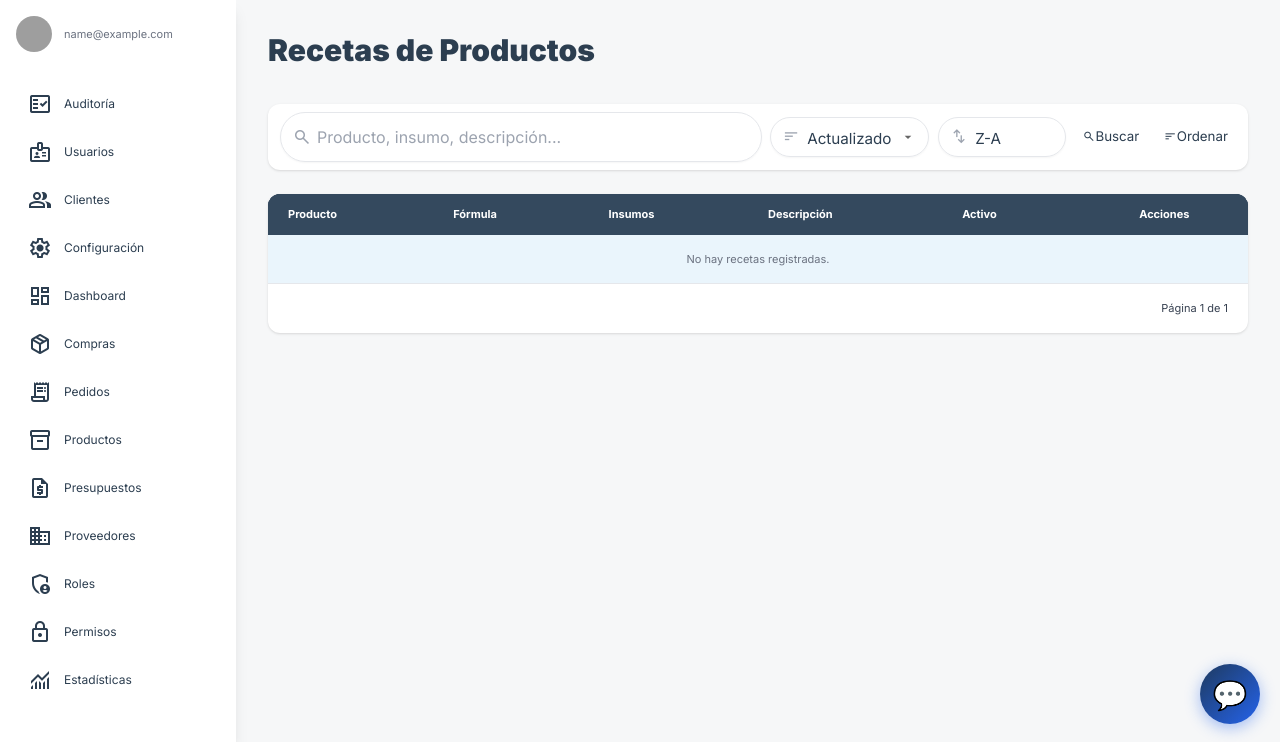
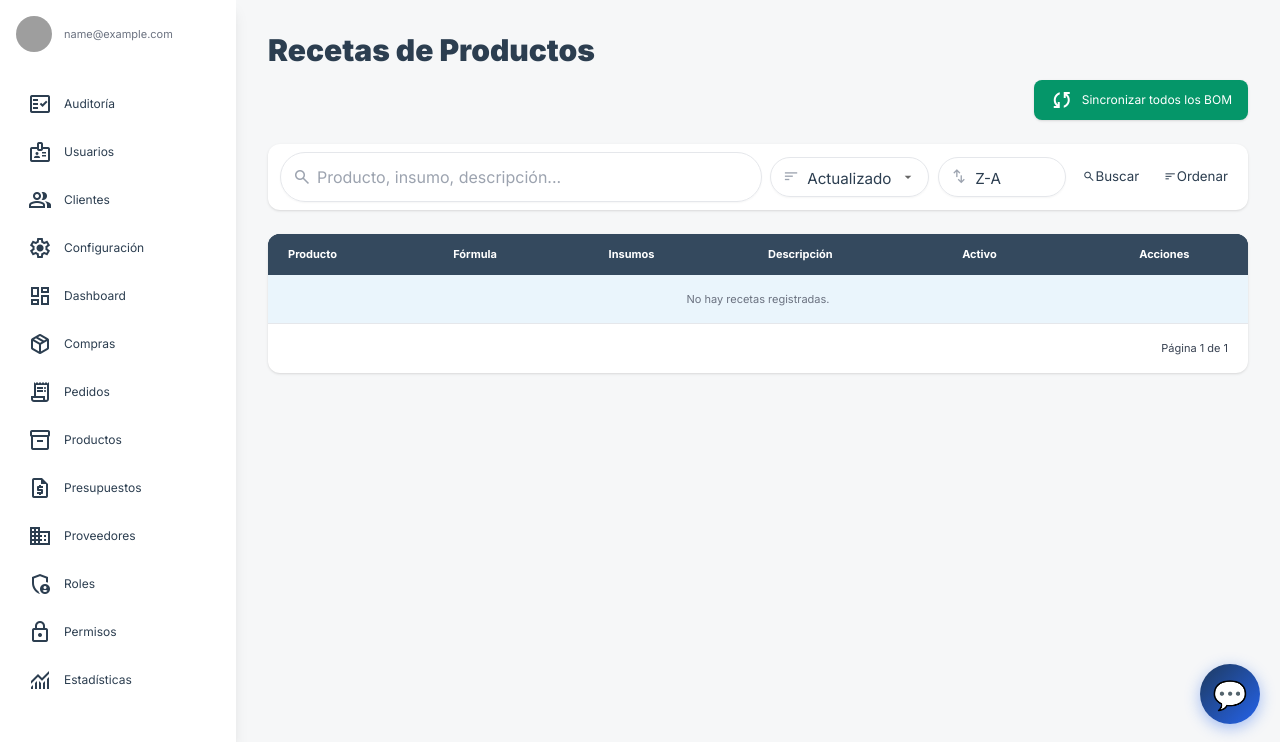
Before and after one commit to 6luciano3/imprenta_tucan, a Django app: page /configuracion/recetas/ in a window 1280 px wide. Shown: the part 56-798 px from the top of the page. Run offline with Django 4.2, Linux system fonts and the light colour scheme; the visitor is signed in with stand-in values (Sample User, id 1); data that the repository does not hold is empty; parts of the project's set-up code (start-up, migrations or seed data) failed here and were passed over; some libraries are stand-ins or nearby versions; grey boxes are pictures that could not be loaded.

Commit message:
Ajustes en Receta del Producto

```diff
--- a/proyec_imprenta/imprenta_tucan/configuracion/templates/configuracion/receta_producto_form.html
+++ b/proyec_imprenta/imprenta_tucan/configuracion/templates/configuracion/receta_producto_form.html
@@ -4,6 +4,7 @@
   <h2 class="text-xl font-bold mb-6">{{ form.instance.pk|yesno:"Editar Receta,Nueva Receta" }}</h2>
   <form method="post" class="space-y-5">
     {% csrf_token %}
+    {% if next %}<input type="hidden" name="next" value="{{ next }}">{% endif %}
     <div>
       <label for="id_producto" class="block font-semibold mb-1">Producto</label>
       {{ form.producto }}
--- a/proyec_imprenta/imprenta_tucan/configuracion/templates/configuracion/receta_producto_list.html
+++ b/proyec_imprenta/imprenta_tucan/configuracion/templates/configuracion/receta_producto_list.html
@@ -2,7 +2,16 @@
 
 {% block list_icon %}{% endblock %}
 {% block list_title_text %}Recetas de Productos{% endblock %}
-{% block new_button %}{% endblock %}
+{% block new_button %}
+<form method="POST" action="{% url 'sync_bom_all' %}" onsubmit="return confirm('¿Sincronizar el BOM de TODAS las recetas? Esto actualizará los Insumos Requeridos de todos los productos.')">
+  {% csrf_token %}
+  <button type="submit"
+          class="flex items-center gap-2 bg-emerald-600 text-white px-4 py-2 rounded-lg shadow hover:bg-emerald-700">
+    <span class="material-symbols-outlined">sync</span>
+    Sincronizar todos los BOM
+  </button>
+</form>
+{% endblock %}
 {% block search_placeholder %}Producto, insumo, descripción...{% endblock %}
 {% block clear_url %}{% url 'receta_producto_list' %}{% endblock %}
 {% block order_fields_options %}
@@ -42,8 +51,18 @@
                 <td class="py-2 px-5">{{ receta.descripcion|default:'-' }}</td>
                 <td class="py-2 px-5">{{ receta.activo|yesno:"Sí,No" }}</td>
                 <td class="py-2 px-5 text-center">
+                    <a href="{% url 'gestionar_receta' receta.producto.idProducto %}"
+                         class="px-3 py-1 bg-indigo-500 text-white rounded hover:bg-indigo-600 transition text-xs inline-flex items-center justify-center"
+                         title="Ver BOM del producto">
+                        <span class="material-symbols-outlined text-base">format_list_bulleted</span>
+                    </a>
+                    <a href="{% url 'sync_bom_one' receta.pk %}"
+                         class="px-3 py-1 bg-emerald-500 text-white rounded hover:bg-emerald-600 transition text-xs inline-flex items-center justify-center ml-2"
+                         title="Sincronizar Insumos Requeridos de este producto">
+                        <span class="material-symbols-outlined text-base">sync</span>
+                    </a>
                     <a href="{% url 'receta_producto_update' receta.pk %}"
-                         class="px-3 py-1 bg-yellow-400 text-white rounded hover:bg-yellow-500 transition text-xs inline-flex items-center justify-center">
+                         class="px-3 py-1 bg-yellow-400 text-white rounded hover:bg-yellow-500 transition text-xs inline-flex items-center justify-center ml-2">
                         <span class="material-symbols-outlined text-base">edit</span>
                     </a>
                     <a href="{% url 'receta_producto_delete' receta.pk %}"
--- a/proyec_imprenta/imprenta_tucan/configuracion/urls.py
+++ b/proyec_imprenta/imprenta_tucan/configuracion/urls.py
@@ -27,6 +27,8 @@ urlpatterns = [
     path('recetas/<int:pk>/editar/', views.receta_producto_update, name='receta_producto_update'),
     path('recetas/<int:pk>/eliminar/', views.receta_producto_delete, name='receta_producto_delete'),
     path('recetas/<int:pk>/editar_formula/', views.receta_producto_update_formula, name='receta_producto_update_formula'),
+    path('recetas/sync-bom/', views.sync_bom_all, name='sync_bom_all'),
+    path('recetas/<int:pk>/sync-bom/', views.sync_bom_one, name='sync_bom_one'),
     path('parametros/', parametros_automatizacion, name='parametros_automatizacion'),
     path('automatizacion-compras/', views.automatizacion_compras_config, name='automatizacion_compras_config'),
 ]
--- a/proyec_imprenta/imprenta_tucan/configuracion/views.py
+++ b/proyec_imprenta/imprenta_tucan/configuracion/views.py
@@ -1,4 +1,5 @@
 from django.http import HttpResponseRedirect
+from django.contrib import messages
 from permisos.decorators import requiere_permiso
 
 from django.shortcuts import redirect
@@ -398,31 +399,60 @@ def receta_producto_list(request):
     })
 
 
+def _sync_bom_desde_receta_config(receta):
+    """Sincroniza ProductoInsumo (BOM) a partir del M2M de RecetaProducto.
+    - Crea entradas faltantes con cantidad_por_unidad=1 (no sobreescribe cantidades existentes).
+    - Elimina entradas del BOM cuyos insumos ya no están en la config.
+    """
+    from productos.models import ProductoInsumo
+    producto = receta.producto
+    insumos_config = set(receta.insumos.values_list('idInsumo', flat=True))
+
+    # Agregar insumos nuevos con cantidad por defecto
+    for insumo_id in insumos_config:
+        ProductoInsumo.objects.get_or_create(
+            producto=producto,
+            insumo_id=insumo_id,
+            defaults={'cantidad_por_unidad': 1, 'es_costo_fijo': False},
+        )
+
+    # Eliminar insumos que ya no están en la config
+    ProductoInsumo.objects.filter(producto=producto).exclude(insumo_id__in=insumos_config).delete()
+
+
 @login_required
 @require_perm('Recetas', 'Crear')
 def receta_producto_create(request):
+    next_url = request.GET.get('next', '')
     if request.method == 'POST':
         form = RecetaProductoForm(request.POST)
         if form.is_valid():
-            form.save()
-            return redirect('receta_producto_list')
+            receta = form.save()
+            _sync_bom_desde_receta_config(receta)
+            if next_url:
+                return redirect(next_url)
+            return redirect('gestionar_receta', idProducto=receta.producto.idProducto)
     else:
         form = RecetaProductoForm()
-    return render(request, 'configuracion/receta_producto_form.html', {'form': form})
+    return render(request, 'configuracion/receta_producto_form.html', {'form': form, 'next': next_url})
 
 
 @login_required
 @require_perm('Recetas', 'Editar')
 def receta_producto_update(request, pk):
     receta = get_object_or_404(RecetaProducto, pk=pk)
+    next_url = request.GET.get('next', '')
     if request.method == 'POST':
         form = RecetaProductoForm(request.POST, instance=receta)
         if form.is_valid():
-            form.save()
-            return redirect('receta_producto_list')
+            receta = form.save()
+            _sync_bom_desde_receta_config(receta)
+            if next_url:
+                return redirect(next_url)
+            return redirect('gestionar_receta', idProducto=receta.producto.idProducto)
     else:
         form = RecetaProductoForm(instance=receta)
-    return render(request, 'configuracion/receta_producto_form.html', {'form': form, 'receta': receta})
+    return render(request, 'configuracion/receta_producto_form.html', {'form': form, 'receta': receta, 'next': next_url})
 
 
 @login_required
@@ -433,6 +463,31 @@ def receta_producto_delete(request, pk):
         receta.delete()
         return redirect('receta_producto_list')
     return render(request, 'configuracion/receta_producto_confirm_delete.html', {'receta': receta})
+
+
+@login_required
+@require_perm('Recetas', 'Editar')
+def sync_bom_one(request, pk):
+    """Sincroniza el BOM (ProductoInsumo) de una sola RecetaProducto."""
+    receta = get_object_or_404(RecetaProducto, pk=pk)
+    _sync_bom_desde_receta_config(receta)
+    messages.success(request, f'BOM de "{receta.producto.nombreProducto}" sincronizado correctamente.')
+    return redirect('receta_producto_list')
+
+
+@login_required
+@require_perm('Recetas', 'Editar')
+def sync_bom_all(request):
+    """Sincroniza el BOM de TODAS las RecetaProducto existentes."""
+    if request.method != 'POST':
+        return redirect('receta_producto_list')
+    recetas = RecetaProducto.objects.prefetch_related('insumos').select_related('producto')
+    count = 0
+    for receta in recetas:
+        _sync_bom_desde_receta_config(receta)
+        count += 1
+    messages.success(request, f'BOM sincronizado para {count} receta(s). Los "Insumos Requeridos" ahora coinciden con Configuración.')
+    return redirect('receta_producto_list')
 
 
 def lista_recetas_productos(request):
--- a/proyec_imprenta/imprenta_tucan/productos/views.py
+++ b/proyec_imprenta/imprenta_tucan/productos/views.py
@@ -441,12 +441,15 @@ def receta_insumos(request, producto_id: int):
 @requiere_permiso("Productos")
 def gestionar_receta(request, idProducto):
     """Vista principal para gestionar la receta de un producto (lista de insumos requeridos)."""
+    from configuracion.models import RecetaProducto
     producto = get_object_or_404(Producto, idProducto=idProducto)
     receta = ProductoInsumo.objects.filter(producto=producto).select_related('insumo').order_by('insumo__nombre')
+    receta_config = RecetaProducto.objects.filter(producto=producto).prefetch_related('insumos').first()
 
     context = {
         'producto': producto,
         'receta': receta,
+        'receta_config': receta_config,
     }
     return render(request, 'productos/gestionar_receta.html', context)
 
```
Also changed, not shown: proyec_imprenta/imprenta_tucan/productos/templates/productos/gestionar_receta.html (+65 -8 lines).
